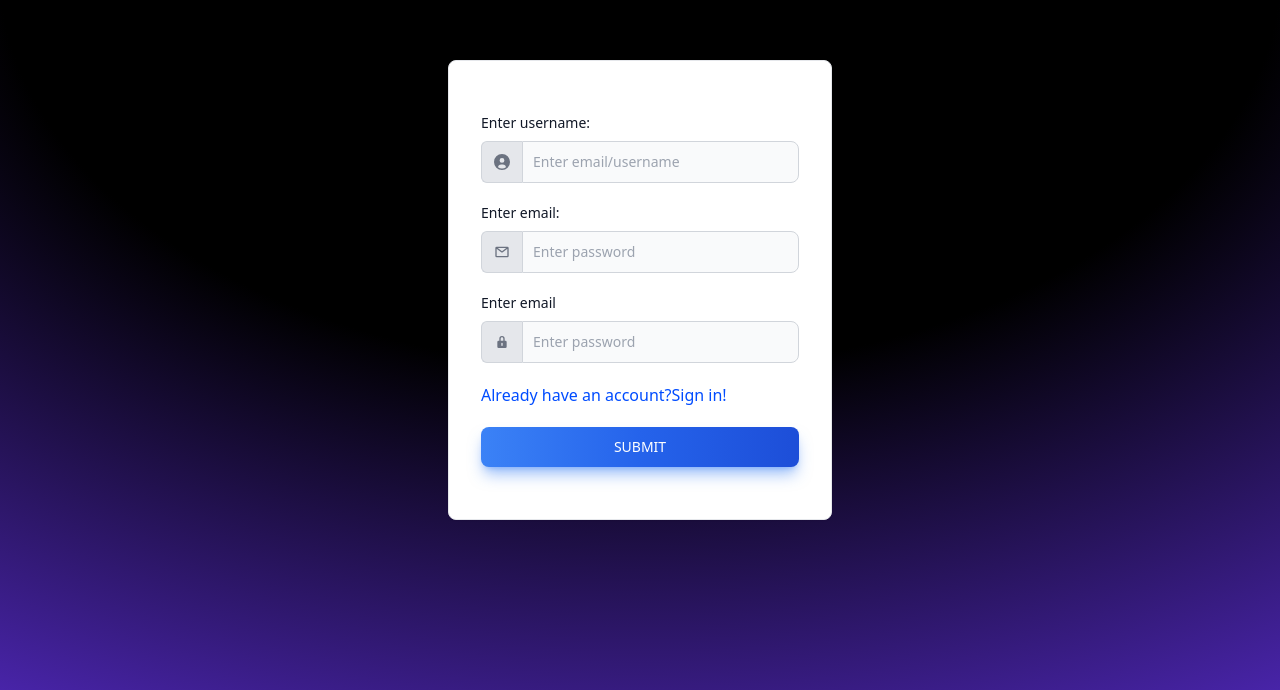
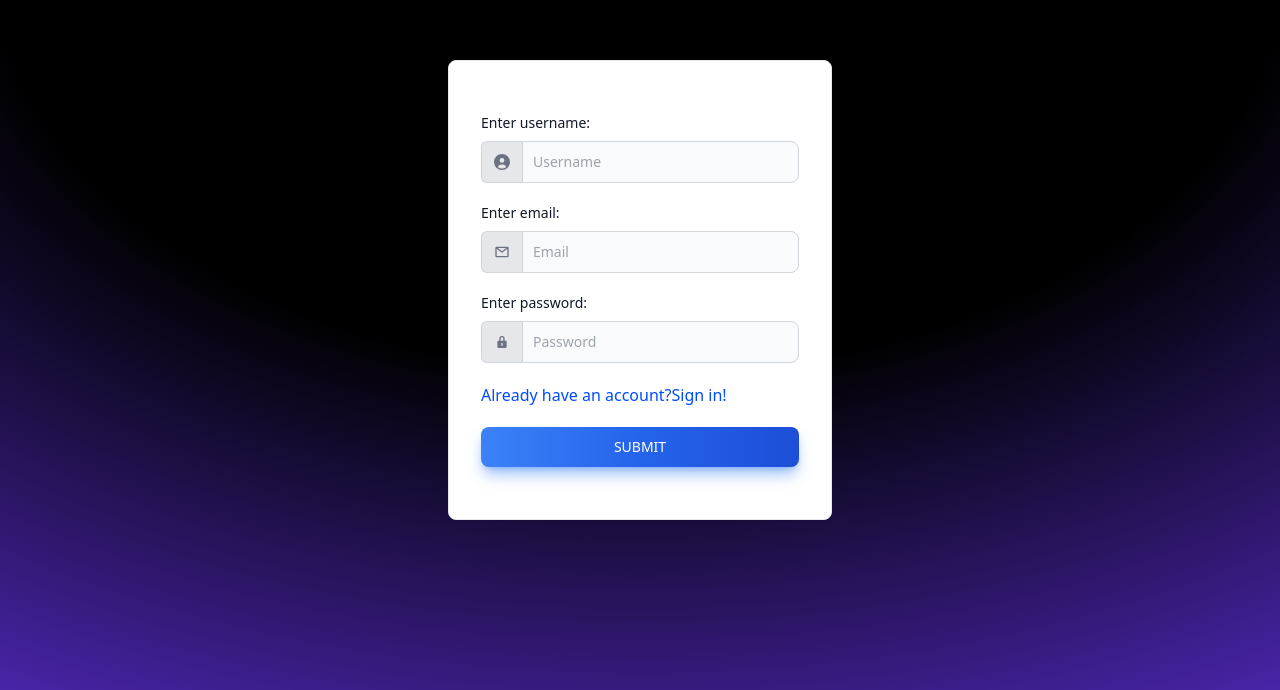
Before and after one commit to Greg7519/Organify, a plain HTML site: page frontend/register.html in a window 1280 px wide. Shown: the part 110-800 px from the top of the page. Drawn offline with nearby package versions, Linux system fonts and the light colour scheme.

Commit message:
minor form changes

```diff
--- a/frontend/register.html
+++ b/frontend/register.html
@@ -25,11 +25,11 @@
               </svg>
             </span>
 
-          <input type="text"  id="name" name="name" class="rounded-none rounded-e-lg bg-gray-50 border border-gray-300 text-gray-900 focus:ring-blue-500 focus:border-blue-500 block flex-1 min-w-0 w-full text-sm p-2.5  dark:bg-gray-700 dark:border-gray-600 dark:placeholder-gray-400 dark:text-white dark:focus:ring-blue-500 dark:focus:border-blue-500" placeholder="Enter email/username">
+          <input type="text"  id="name" name="name" class="rounded-none rounded-e-lg bg-gray-50 border border-gray-300 text-gray-900 focus:ring-blue-500 focus:border-blue-500 block flex-1 min-w-0 w-full text-sm p-2.5  dark:bg-gray-700 dark:border-gray-600 dark:placeholder-gray-400 dark:text-white dark:focus:ring-blue-500 dark:focus:border-blue-500" placeholder="Username">
           </div>
         </div>
         <div class="formEl">
-          <label for="password" class="block mb-2 text-sm font-medium text-gray-900 dark:text-white">
+          <label for="email" class="block mb-2 text-sm font-medium text-gray-900 dark:text-white">
             Enter email:
           </label>
           <h2 id="dataSent"></h2>
@@ -42,12 +42,12 @@
 
             </span>
 
-            <input type="password"  id="password" name="password" class="rounded-none rounded-e-lg bg-gray-50 border border-gray-300 text-gray-900 focus:ring-blue-500 focus:border-blue-500 block flex-1 min-w-0 w-full text-sm p-2.5  dark:bg-gray-700 dark:border-gray-600 dark:placeholder-gray-400 dark:text-white dark:focus:ring-blue-500 dark:focus:border-blue-500" placeholder="Enter password">
+            <input type="text"  id="email" name="email" class="rounded-none rounded-e-lg bg-gray-50 border border-gray-300 text-gray-900 focus:ring-blue-500 focus:border-blue-500 block flex-1 min-w-0 w-full text-sm p-2.5  dark:bg-gray-700 dark:border-gray-600 dark:placeholder-gray-400 dark:text-white dark:focus:ring-blue-500 dark:focus:border-blue-500" placeholder="Email">
           </div>
         </div>
         <div class="formEl">
-          <label for="email" class="block mb-2 text-sm font-medium text-gray-900 dark:text-white">
-            Enter email
+          <label for="password" class="block mb-2 text-sm font-medium text-gray-900 dark:text-white">
+            Enter password:
           </label>
           <h2 id="dataSent"></h2>
            <div class="flex">
@@ -58,7 +58,7 @@
 
             </span>
 
-            <input type="text"  id="email" name="email" class="rounded-none rounded-e-lg bg-gray-50 border border-gray-300 text-gray-900 focus:ring-blue-500 focus:border-blue-500 block flex-1 min-w-0 w-full text-sm p-2.5  dark:bg-gray-700 dark:border-gray-600 dark:placeholder-gray-400 dark:text-white dark:focus:ring-blue-500 dark:focus:border-blue-500" placeholder="Enter password">
+            <input type="text"  id="password" name="password" class="rounded-none rounded-e-lg bg-gray-50 border border-gray-300 text-gray-900 focus:ring-blue-500 focus:border-blue-500 block flex-1 min-w-0 w-full text-sm p-2.5  dark:bg-gray-700 dark:border-gray-600 dark:placeholder-gray-400 dark:text-white dark:focus:ring-blue-500 dark:focus:border-blue-500" placeholder="Password">
           </div>
         </div>
         <div class="formEl">
```
